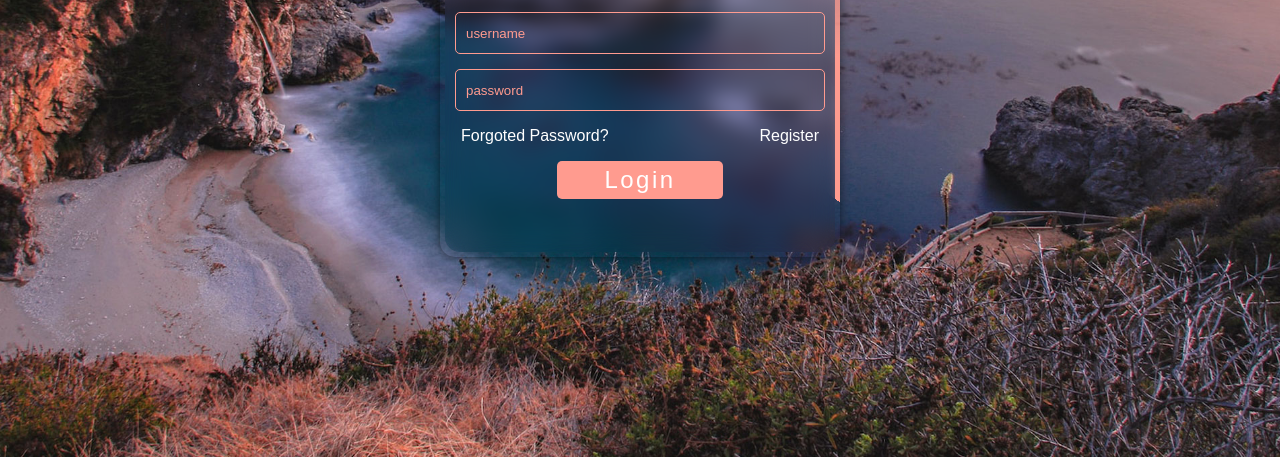
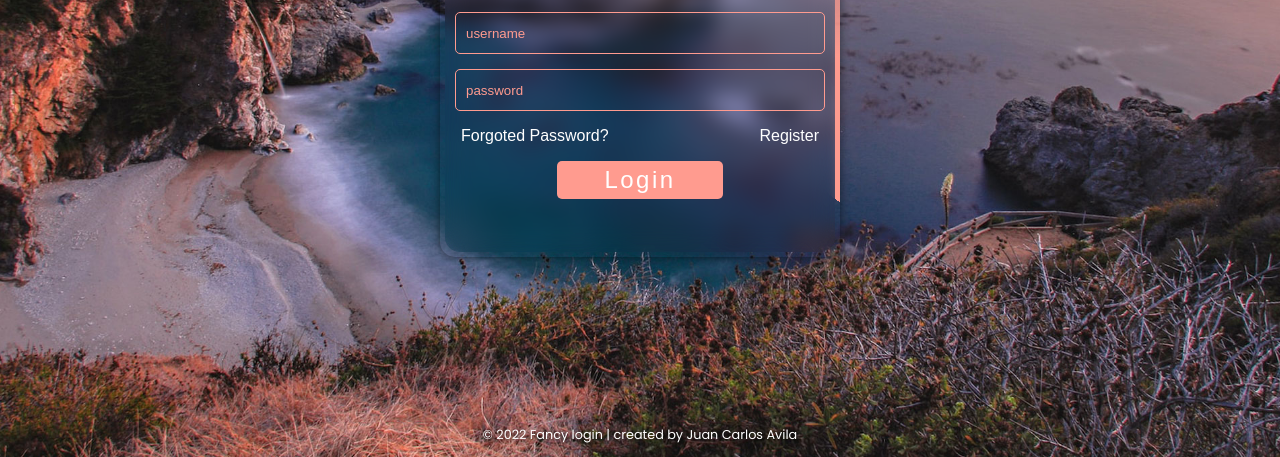
Before and after one commit to juanvs23/fancy-login, a website built with Vite: page index.html in a window 1280 px wide. Shown: the part 343-800 px from the top of the page. Built offline with nearby package versions, Linux system fonts and the light colour scheme.

Commit message:
add footer

```diff
--- a/index.html
+++ b/index.html
@@ -52,6 +52,17 @@
         </form>
       </div>
     </section>
+    <footer class="footer">
+      <p>
+        © 2022 Fancy login | created by
+        <a
+          href="https://coltmandev.dev/"
+          target="_blank"
+          rel="noopener noreferrer"
+          >Juan Carlos Avila</a
+        >
+      </p>
+    </footer>
     <script type="module" src="/main.js"></script>
   </body>
 </html>
--- a/style.css
+++ b/style.css
@@ -49,7 +49,29 @@ section#body {
   transition: 1s;
   animation: myAnim 4s linear 0s infinite normal forwards;
 }
-
+footer.footer {
+  position: fixed;
+  z-index: 9999;
+  bottom: 0;
+  color: white;
+  text-align: center;
+  width: 100%;
+  justify-content: center;
+  display: flex;
+  align-items: center;
+}
+footer.footer p {
+  font-size: 0.8rem;
+  filter: drop-shadow(3px 2px 3px black);
+}
+footer.footer p a {
+  color: white;
+  text-decoration: none;
+  transition: 0.5s;
+}
+footer.footer p a:hover {
+  color: #ff9b8f;
+}
 #form-container {
   position: relative;
   width: 90%;
@@ -260,3 +282,6 @@ button.submit-button:hover {
 .register-active form#login {
   left: -450px;
 }
+.register-active footer.footer p a:hover {
+  color: #87e1ff;
+}
```
